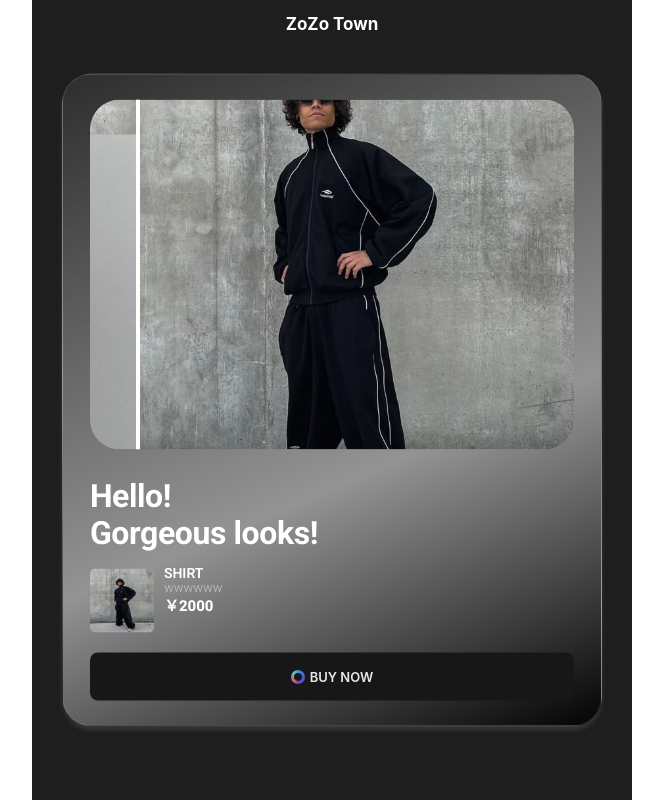
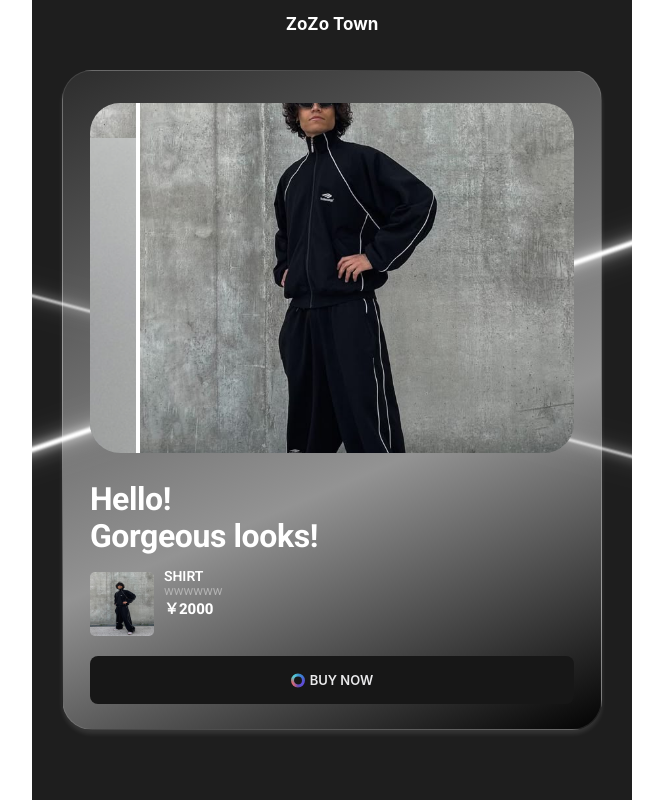
Before and after one commit to hviet17/tryon-liff, a Vue app: page /mock/result in a window 1280 px wide. Shown: the whole page, without its empty margins (308-971 px from the left). Built offline with nearby package versions, Linux system fonts and the light colour scheme.

Commit message:
done mock

```diff
--- a/src/components/result/Result.vue
+++ b/src/components/result/Result.vue
@@ -80,6 +80,8 @@
 <template>
     <div class="result-wrapper">
         <div class="result-container">
+            <div class="top-stick"></div>
+            <div class="bottom-stick"></div>
             <div class="summary-container">
                 <div class="img-result image-comparison-container" ref="containerRef">
                     <img :src="beforeImage" alt="Before Image" class="comparison-image before-image">
@@ -120,6 +122,32 @@
     </div>
 </template>
 <style scoped lang="scss">
+.bottom-stick {
+    width: 1000px;
+    height: 5px;
+    transform: rotate(-19deg) translate(-200px, 320px);
+    transform-origin: left top;
+    background: white;
+    box-shadow: 0 0 10px rgba(255, 255, 255, 0.8),
+    0 0 20px rgba(255, 255, 255, 0.6),
+    0 0 30px rgba(255, 255, 255, 0.4);
+    filter: blur(1px);
+    border-radius: 5px;
+}
+
+.top-stick {
+    width: 1000px;
+    height: 2px;
+    transform: rotate(15deg) translate(-100px, 200px);
+    transform-origin: top left;
+    background: white;
+    box-shadow: 0 0 10px rgba(255, 255, 255, 0.8),
+    0 0 20px rgba(255, 255, 255, 0.6),
+    0 0 30px rgba(255, 255, 255, 0.4);
+    filter: blur(1px);
+    border-radius: 5px;
+}
+
 .img-result {
     height: 350px;
     overflow: hidden;
```
